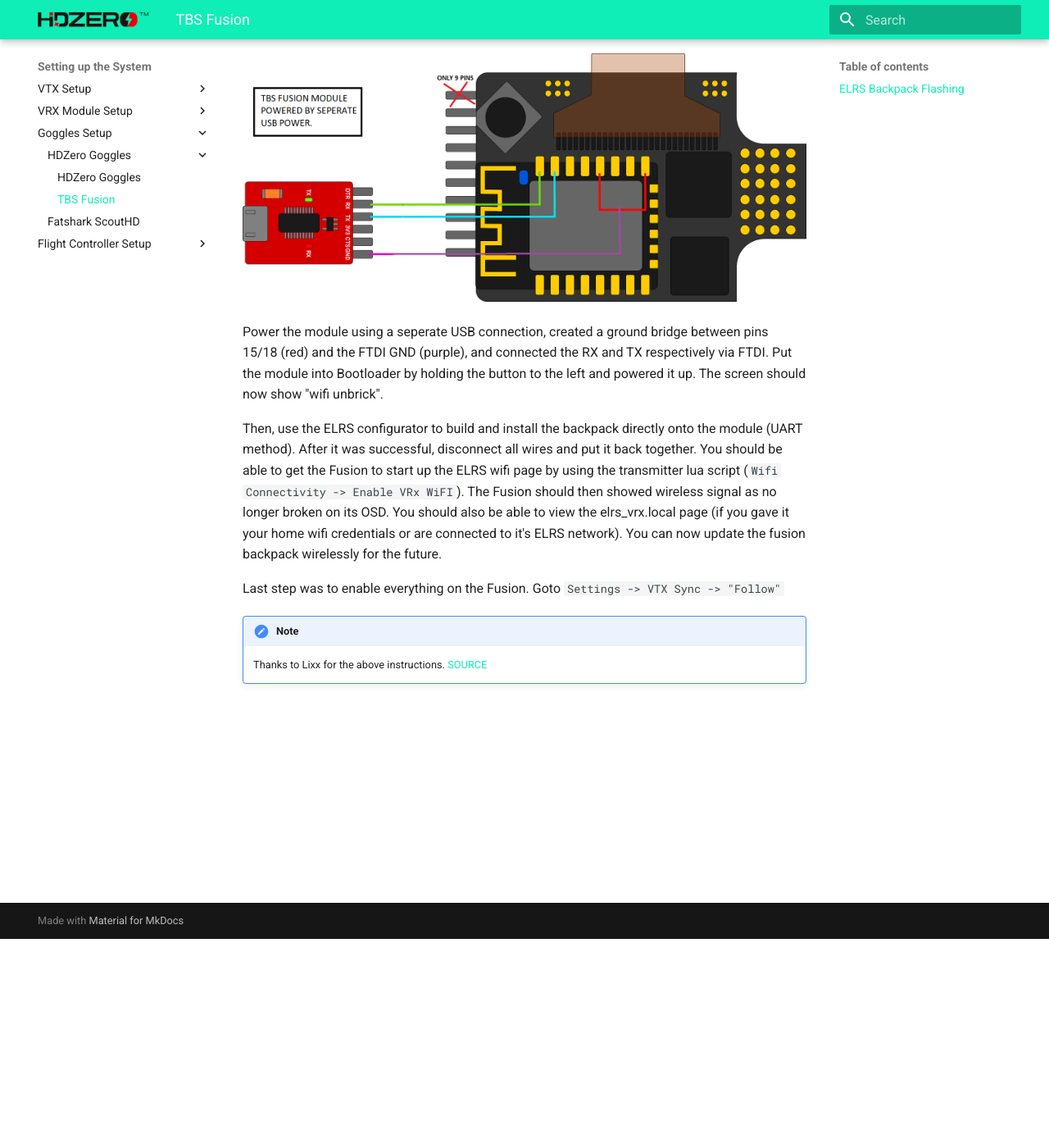
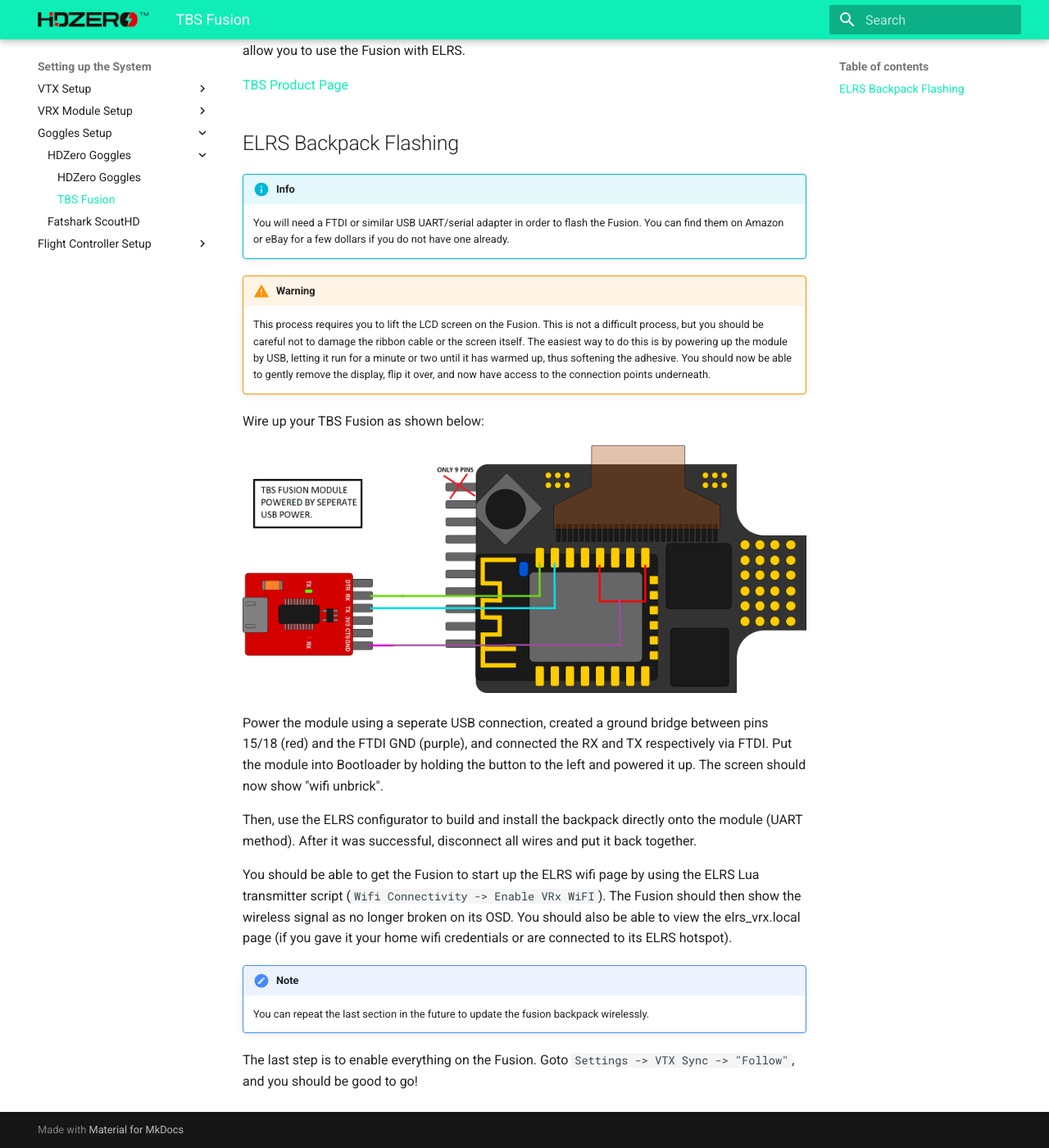
Before and after one commit to pfeerick/hdzero-wiki, an MkDocs documentation site: the page built from docs/setting-up/goggles/hdzero-goggles/tbs-fusion.md, in a window 1280 px wide and 1400 px high, scrolled down 255 px. Shown: the whole window at 82% size. Built offline with MkDocs 1.6.1 and Material for MkDocs 9.7.7, drawn with Linux system fonts in a browser that asks for light colours; some of the changed text lies outside the part shown.

Commit message:
Rework the TBS Fusion instructions

```diff
--- a/docs/setting-up/goggles/hdzero-goggles/tbs-fusion.md
+++ b/docs/setting-up/goggles/hdzero-goggles/tbs-fusion.md
@@ -1,6 +1,17 @@
+
 # TBS Fusion
 
+A popular analog module for goggles with a Fatshark compatible module bay is the TBS Fusion. While it has a Wifi backpack, out of the box it does not work with the ELRS VTX Administrator functionality. However, it is possible to flash the module with ELRS backpack firmware, which will allow you to use the Fusion with ELRS.
+
+[TBS Product Page](https://www.team-blacksheep.com/products/prod:tbs_fusion)
+
 ## ELRS Backpack Flashing
+
+!!! info
+    You will need a FTDI or similar USB UART/serial adapter in order to flash the Fusion. You can find them on Amazon or eBay for a few dollars if you do not have one already.
+
+!!! warning
+    This process requires you to lift the LCD screen on the Fusion. This is not a difficult process, but you should be careful not to damage the ribbon cable or the screen itself. The easiest way to do this is by powering up the module by USB, letting it run for a minute or two until it has warmed up, thus softening the adhesive. You should now be able to gently remove the display, flip it over, and now have access to the connection points underneath.
 
 Wire up your TBS Fusion as shown below:
 
@@ -8,11 +19,11 @@
 
 Power the module using a seperate USB connection, created a ground bridge between pins 15/18 (red) and the FTDI GND (purple), and connected the RX and TX respectively via FTDI. Put the module into Bootloader by holding the button to the left and powered it up. The screen should now show "wifi unbrick".
 
-Then, use the ELRS configurator to build and install the backpack directly onto the module (UART method). After it was successful, disconnect all wires and put it back together. You should be able to get the Fusion to start up the ELRS wifi page by using the transmitter lua script (`Wifi Connectivity -> Enable VRx WiFI`). The Fusion should then showed wireless signal as no longer broken on its OSD. You should also be able to view the elrs_vrx.local page (if you gave it your home wifi credentials or are connected to it's ELRS network). You can now update the fusion backpack wirelessly for the future.
+Then, use the ELRS configurator to build and install the backpack directly onto the module (UART method). After it was successful, disconnect all wires and put it back together.
 
-Last step was to enable everything on the Fusion. Goto `Settings -> VTX Sync -> "Follow"`
-
+You should be able to get the Fusion to start up the ELRS wifi page by using the ELRS Lua transmitter script (`Wifi Connectivity -> Enable VRx WiFI`). The Fusion should then show the wireless signal as no longer broken on its OSD. You should also be able to view the elrs_vrx.local page (if you gave it your home wifi credentials or are connected to its ELRS hotspot).
 
 !!! note
+    You can repeat the last section in the future to update the fusion backpack wirelessly.
 
-    Thanks to Lixx for the above instructions. [SOURCE](https://discord.com/channels/949936394036457482/949936394036457485/1111148866352467968)
+The last step is to enable everything on the Fusion. Goto `Settings -> VTX Sync -> "Follow"`, and you should be good to go!
```
